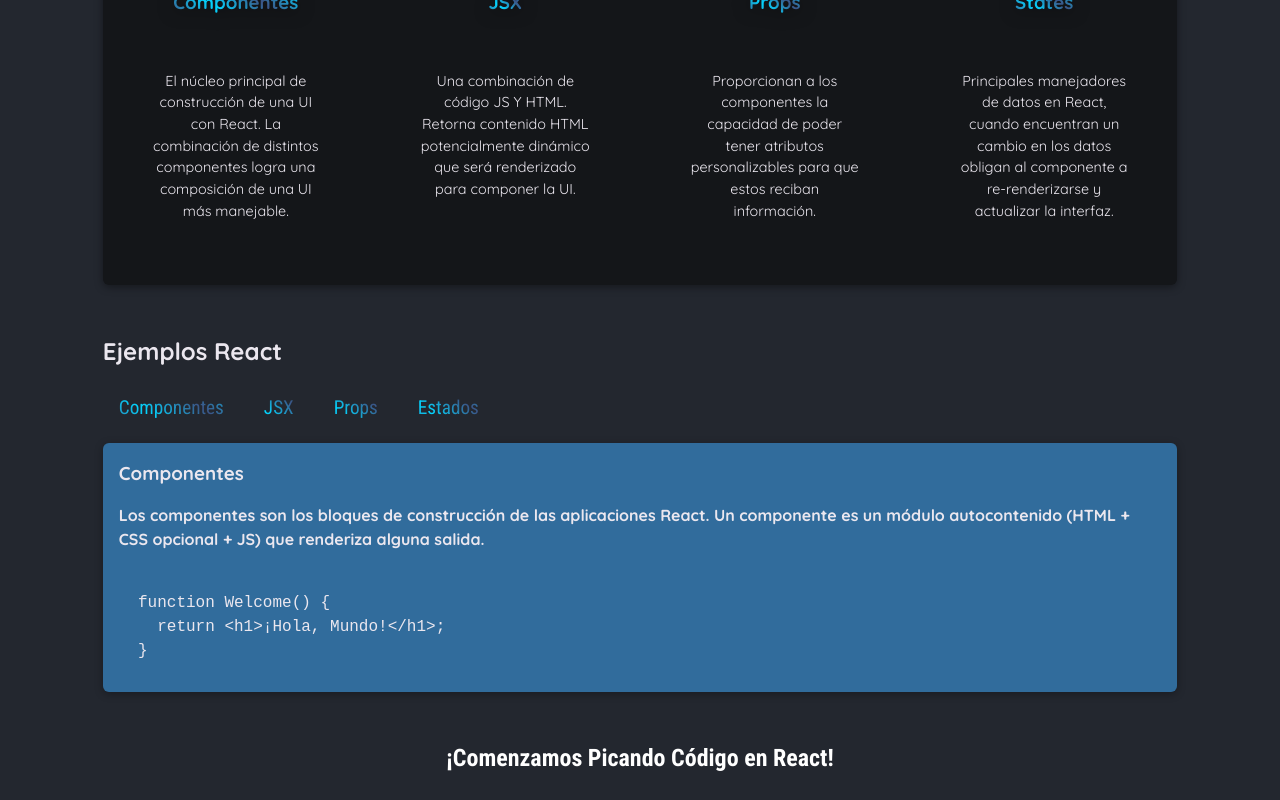
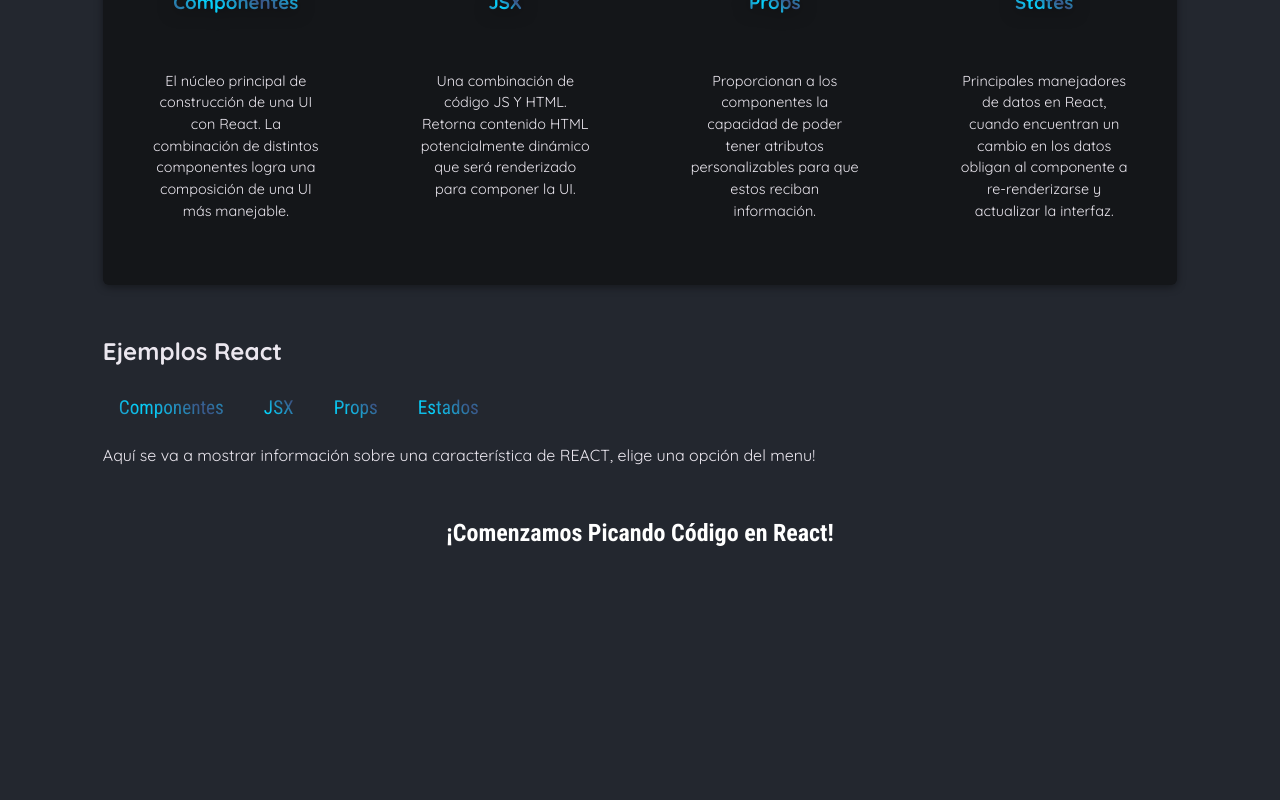
Before and after one commit to tobiascroberto/react-practicas, a React (Vite) app in the folder vite-project/: page / in a window 1280 px wide. Shown: the part 619-1419 px from the top of the page. After the commit the page ends 1280 px from the top, so only its background shows below. Built offline with nearby package versions, Linux system fonts and the light colour scheme.

Commit message:
agregando dinamismo a clases mediante hooks

```diff
--- a/vite-project/src/App.jsx
+++ b/vite-project/src/App.jsx
@@ -1,51 +1,81 @@
-import Header from './components/Header/Header.jsx';
-import CoreConcepts from './components/CoreConcepts/CoreConcepts.jsx';
-import { CORE_CONCEPTS, EXAMPLES } from './data.js';
-import TabButton from './components/TabButton/TabButton.jsx';
-import { useState } from 'react';
-
+import Header from "./components/Header/Header.jsx";
+import CoreConcepts from "./components/CoreConcepts/CoreConcepts.jsx";
+import { CORE_CONCEPTS, EXAMPLES } from "./data.js";
+import TabButton from "./components/TabButton/TabButton.jsx";
+import { useState } from "react";
 
 function App() {
-  const [selectedTopic,setSelected] = useState("components")
+  const [selectedTopic, setSelected] = useState();
 
-  function handleClickMenu(SelectedButton){
+  function handleClickMenu(SelectedButton) {
     setSelected(SelectedButton);
     console.log(`Ey! Estas pulsando el bóton con el valor: ${SelectedButton}`);
   }
+
+  let tabContent = (
+    <p>
+      Aquí se va a mostrar información sobre una característica de REACT, elige
+      una opción del menu!
+    </p>
+  );
+
+  if (selectedTopic) {
+    tabContent = (
+      <div id="tab-content">
+        <h3>{EXAMPLES[selectedTopic].title}</h3>
+        <p>{EXAMPLES[selectedTopic].description}</p>
+        <pre>
+          <code>{EXAMPLES[selectedTopic].code}</code>
+        </pre>
+      </div>
+    );
+  }
+
   return (
-
     <div>
-
-      <Header/>
+      <Header />
       <section id="coreConcepts">
         <h2>Principales Características</h2>
         <div>
-
-        <CoreConcepts {...CORE_CONCEPTS[0]}/>
-        <CoreConcepts {...CORE_CONCEPTS[1]}/>
-        <CoreConcepts {...CORE_CONCEPTS[2]}/>
-        <CoreConcepts imagePath={CORE_CONCEPTS[3].imagePath}  title={CORE_CONCEPTS[3].title} description={CORE_CONCEPTS[3].description}/>
-
-
+          <CoreConcepts {...CORE_CONCEPTS[0]} />
+          <CoreConcepts {...CORE_CONCEPTS[1]} />
+          <CoreConcepts {...CORE_CONCEPTS[2]} />
+          <CoreConcepts
+            imagePath={CORE_CONCEPTS[3].imagePath}
+            title={CORE_CONCEPTS[3].title}
+            description={CORE_CONCEPTS[3].description}
+          />
         </div>
       </section>
       <section id="reactExamples">
         <h2>Ejemplos React</h2>
         <menu>
-         <TabButton onClick={()=>handleClickMenu("components")}>Componentes</TabButton>
-         <TabButton onClick={()=>handleClickMenu("jsx")}>JSX</TabButton>
-         <TabButton onClick={()=>handleClickMenu("props")}>Props</TabButton>
-         <TabButton onClick={()=>handleClickMenu("state")}>Estados</TabButton>
+          <TabButton
+            isSelected={selectedTopic === "components"}
+            onClick={() => handleClickMenu("components")}
+          >
+            Componentes
+          </TabButton>
+          <TabButton
+            isSelected={selectedTopic === "jsx"}
+            onClick={() => handleClickMenu("jsx")}
+          >
+            JSX
+          </TabButton>
+          <TabButton
+            isSelected={selectedTopic === "props"}
+            onClick={() => handleClickMenu("props")}
+          >
+            Props
+          </TabButton>
+          <TabButton
+            isSelected={selectedTopic === "state"}
+            onClick={() => handleClickMenu("state")}
+          >
+            Estados
+          </TabButton>
         </menu>
-        <div id="tab-content">
-          <h3>{EXAMPLES[selectedTopic].title}</h3>
-          <p>{EXAMPLES[selectedTopic].description}</p>
-          <pre>
-            <code>
-            {EXAMPLES[selectedTopic].code}
-            </code>
-          </pre>
-        </div>
+        {tabContent}
       </section>
       <main>
         <h2>¡Comenzamos Picando Código en React!</h2>
--- a/vite-project/src/components/TabButton/TabButton.jsx
+++ b/vite-project/src/components/TabButton/TabButton.jsx
@@ -1,9 +1,9 @@
 import './TabButton.css';
-export default function TabButton({children, onClick}) {
+export default function TabButton({children, onClick,isSelected}) {
 
   return (
     <li>
-      <button onClick={onClick}>{children}</button>
+      <button className={isSelected?'active':''} onClick={onClick}>{children}</button>
     </li>
   );
 }
```
